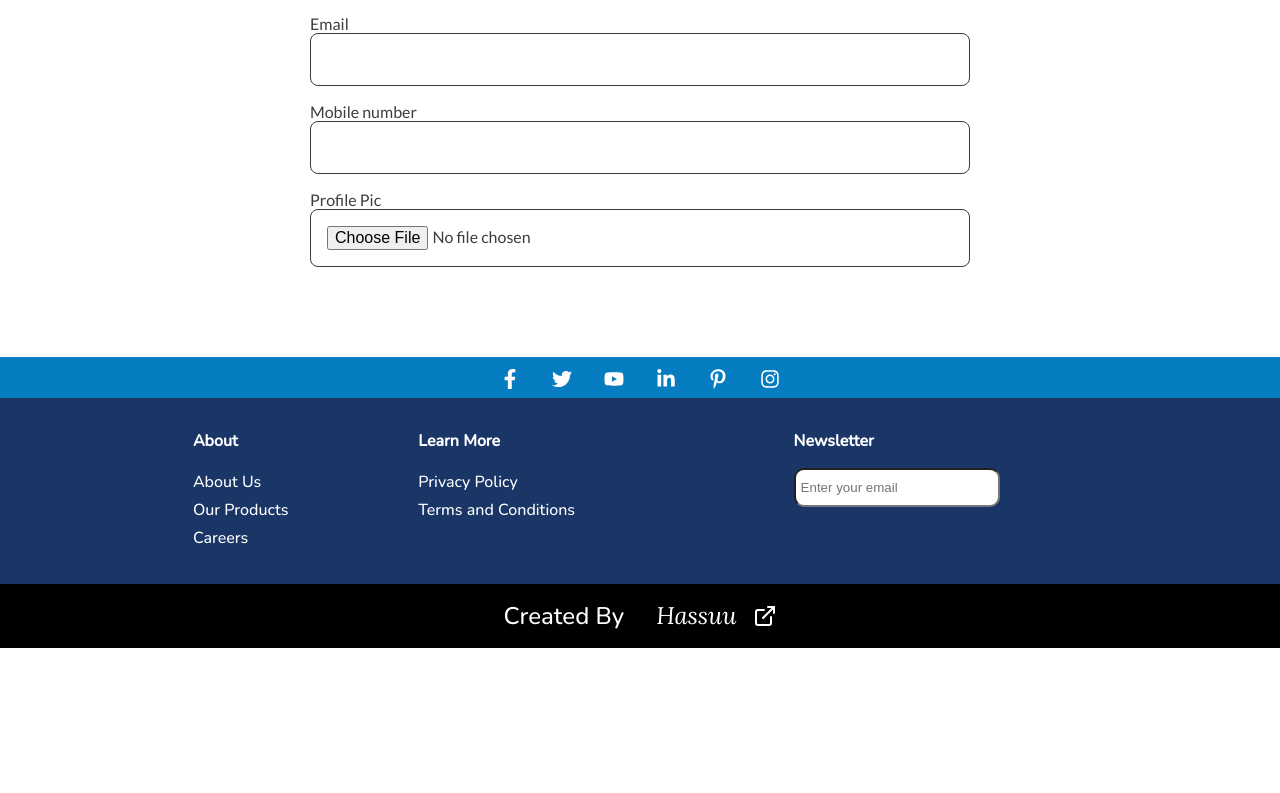
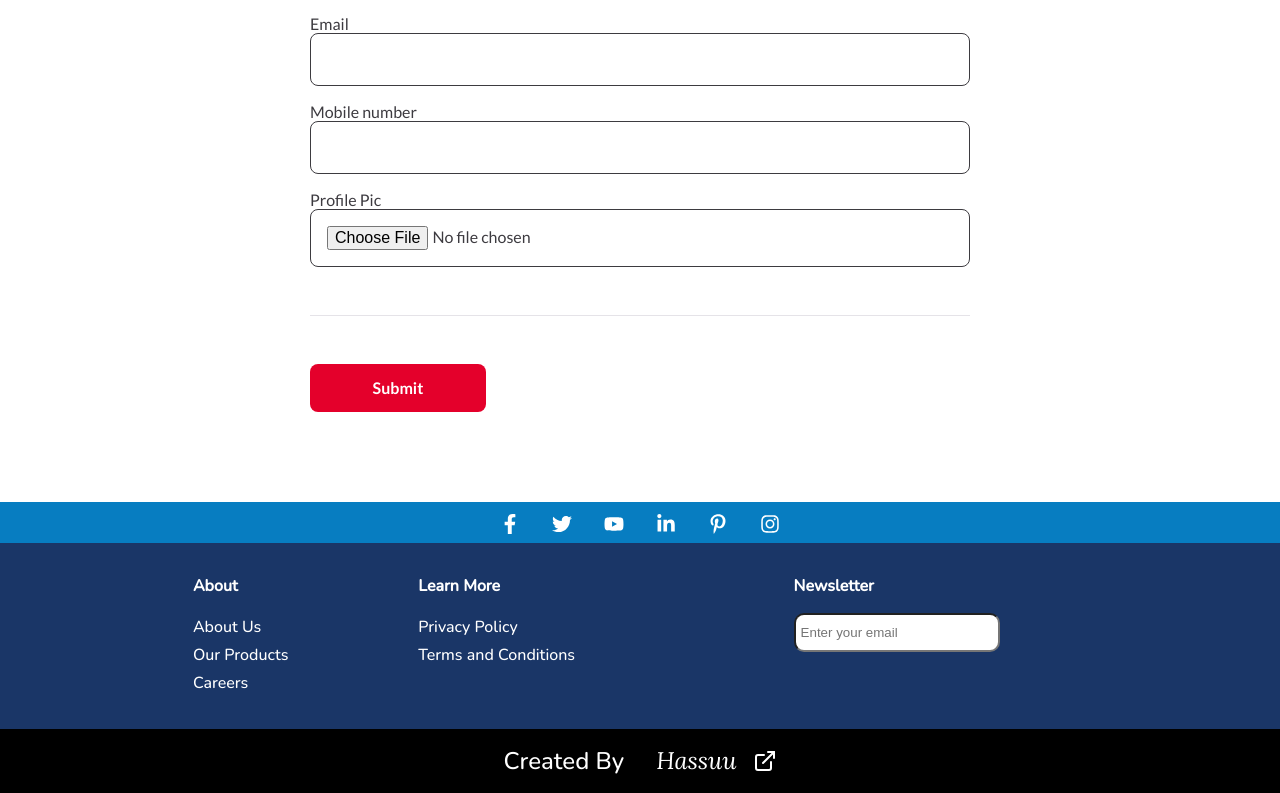
Before and after one commit to hasnatsajid/real-estate-nextjs, a Next.js app: page /add-property in a window 1280 px wide. Shown: the part 2078-2871 px from the top of the page. Before the commit the page ends 2726 px from the top, so only its background shows below. Built offline with nearby package versions, Linux system fonts and the light colour scheme.

Commit message:
added submit btn

```diff
--- a/components/NewProperty.js
+++ b/components/NewProperty.js
@@ -6,6 +6,7 @@ import PropertyDescription from './PropertyDescription';
 import PropertyDetail from './PropertyDetail';
 import PropertyImages from './PropertyImages';
 import PropertyPricing from './PropertyPricing';
+import PropertySubmit from './PropertySubmit';
 import Divider from './UI/Divider';
 
 const NewProperty = () => {
@@ -33,6 +34,8 @@ const NewProperty = () => {
         <PropertyImages />
         <Divider />
         <PropertyContact />
+        <Divider />
+        <PropertySubmit />
       </div>
     </div>
   );
--- /dev/null
+++ b/components/PropertySubmit.js
@@ -0,0 +1,11 @@
+const PropertySubmit = () => {
+  return (
+    <div className="property-submit">
+      <div className="submit-btn">
+        <button>Submit</button>
+      </div>
+    </div>
+  );
+};
+
+export default PropertySubmit;
--- a/scss/components/_newProperty.scss
+++ b/scss/components/_newProperty.scss
@@ -132,4 +132,43 @@
       }
     }
   }
+
+  .property-submit {
+    text-align: right;
+    text-align: -moz-right;
+
+    .submit-btn {
+      max-width: 11rem;
+
+      button {
+        font-size: 1rem;
+        line-height: 1.5rem;
+        font-variation-settings: 'XTDR' 0, 'APRT' 0, 'SPAC' 0;
+        font-weight: 600;
+        display: flex;
+        -moz-box-align: center;
+        align-items: center;
+        -moz-box-pack: center;
+        justify-content: center;
+        flex-shrink: 0;
+        position: relative;
+        outline: currentcolor none medium;
+        width: 100%;
+        background-color: #e4002b;
+        color: #ffffff;
+        border-radius: 0.5rem;
+        padding: 0.75rem 1.5rem;
+        margin: 0px;
+        cursor: pointer;
+        text-decoration: none;
+        min-height: 3rem;
+        min-width: 3rem;
+        border: none;
+
+        &:hover {
+          background-color: #a81e35;
+        }
+      }
+    }
+  }
 }
```
